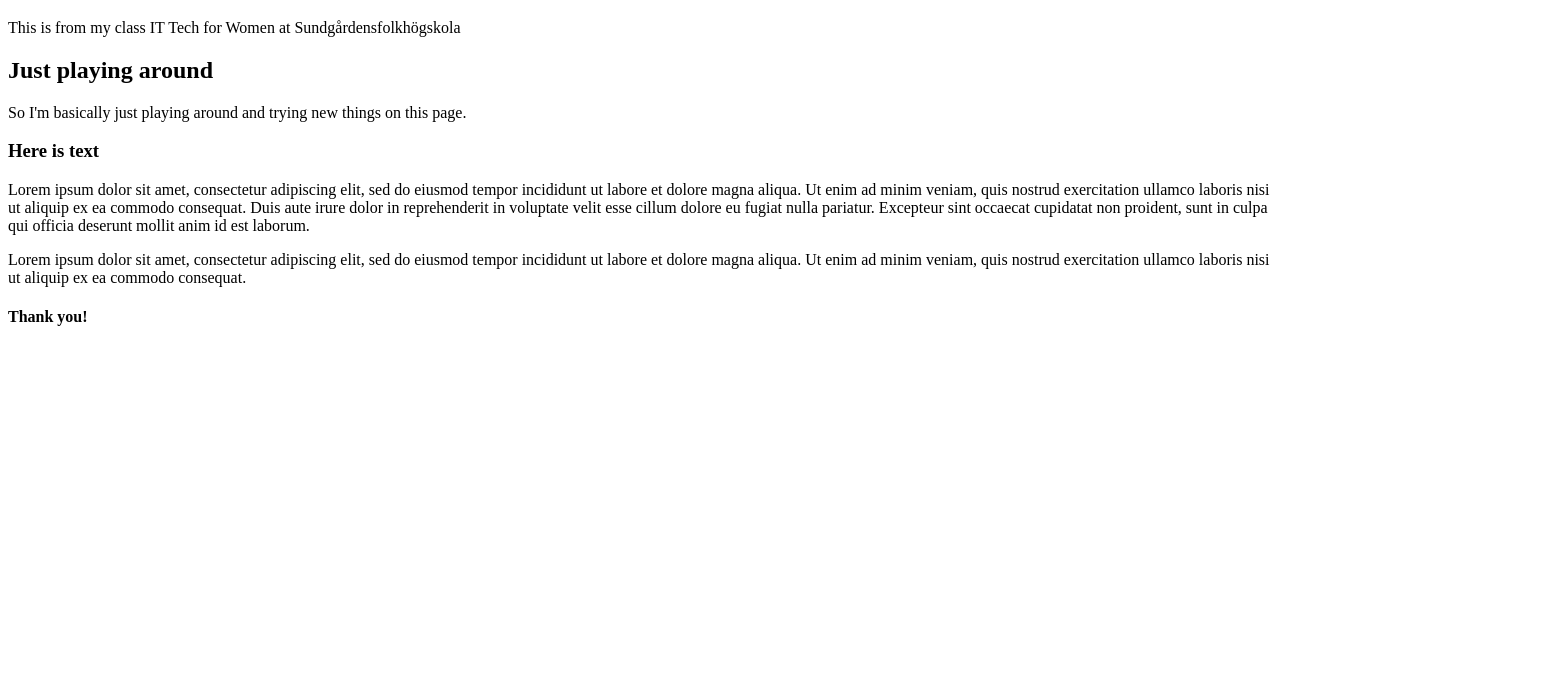
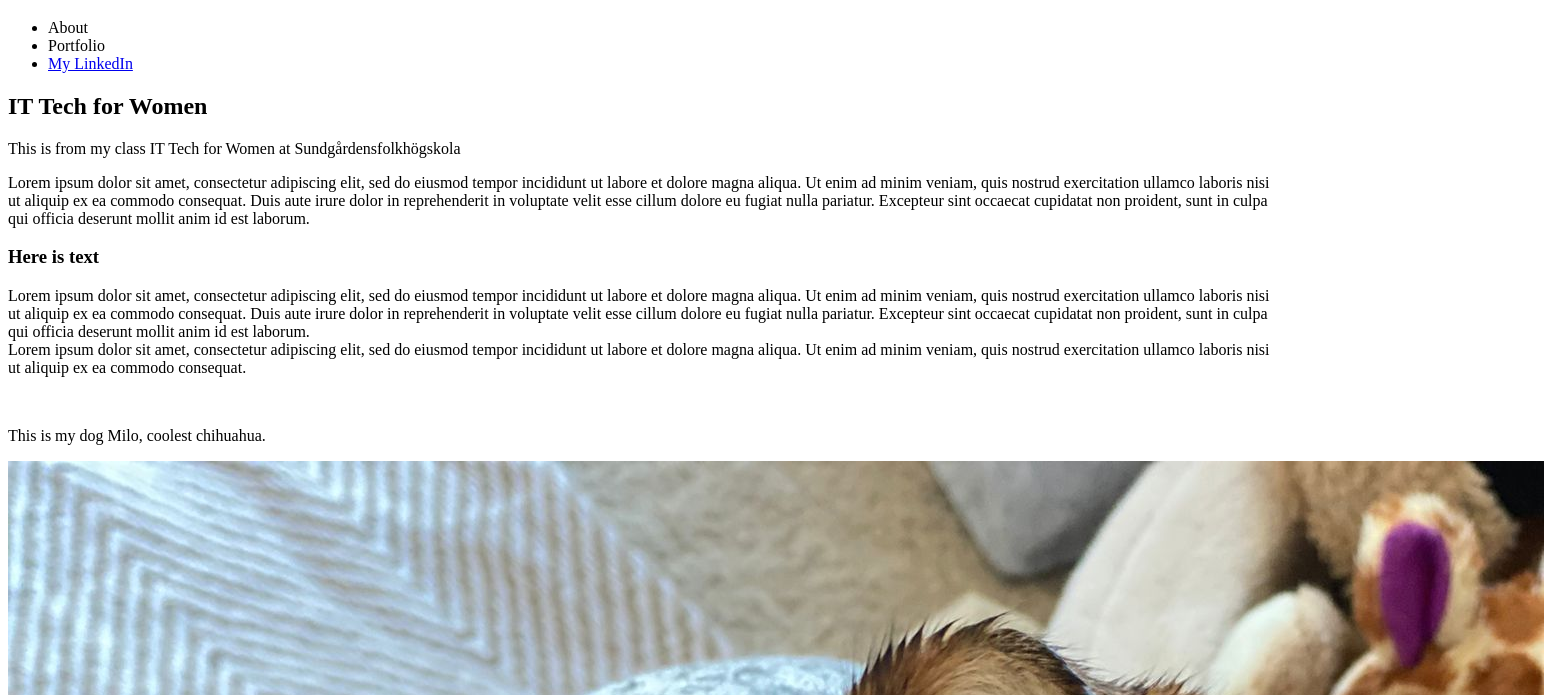
Before and after one commit to Lizzilo/sundgardenfirstpagetest, a plain HTML site: page index.html in a window 1280 px wide. Shown: the part 61-756 px from the top of the page, 1544 px wide, since content can reach past the window. Drawn offline with Linux system fonts and the light colour scheme.

Commit message:
initial commit

```diff
--- a/index.html
+++ b/index.html
@@ -7,11 +7,31 @@
     <title>My first webpage</title>
 </head>
  <body>
+   <header>
     <h1>Welcome to my first website</h1>
+     <nav>
+      <ul>
+         <li>About</li>
+         <li>Portfolio</li>
+         <li><a href="https://www.linkedin.com/in/liza-odish-505222b5/">My LinkedIn</a></li>
+      </ul>
+     </nav>
+   </header>
+
+<main>
+   <h2>IT Tech for Women</h2>
      <p>This is from my class IT Tech for Women at Sundgårdensfolkhögskola</p>
 
-    <h2>Just playing around</h2>
-     <p>So I'm basically just playing around and trying new things on this page.</p>
+    <section>
+     <p>Lorem ipsum dolor sit amet, consectetur adipiscing elit, sed do eiusmod tempor incididunt
+      ut labore et dolore magna aliqua. Ut enim ad minim veniam, quis nostrud exercitation ullamco
+      laboris nisi ut aliquip ex ea commodo consequat. Duis aute irure dolor in reprehenderit
+      in voluptate velit esse cillum dolore eu fugiat nulla pariatur.
+      Excepteur sint occaecat cupidatat non proident, sunt in culpa qui officia deserunt mollit anim
+      id est laborum.</p>
+   </section>
+
+   </main>
 
        <div>
         <h3>Here is text</h3>
@@ -21,14 +41,19 @@
             in voluptate velit esse cillum dolore eu fugiat nulla pariatur.
             Excepteur sint occaecat cupidatat non proident, sunt in culpa qui officia deserunt mollit anim
             id est laborum.
-        <br>
-        <p>Lorem ipsum dolor sit amet, consectetur adipiscing elit, sed do eiusmod tempor incididunt
+            <br>
+            Lorem ipsum dolor sit amet, consectetur adipiscing elit, sed do eiusmod tempor incididunt
             ut labore et dolore magna aliqua. Ut enim ad minim veniam, quis nostrud exercitation ullamco
-            laboris nisi ut aliquip ex ea commodo consequat.</p>
+            laboris nisi ut aliquip ex ea commodo consequat.
+         </p>
+            <br>
+            <p>This is my dog Milo, coolest chihuahua.</p>
+            <img src="images/milo.jpeg" alt="chihuahua" title="milo the chihuahua">
 
+<footer>
     <h4>Thank you!</h4>
        </div>
-
+</footer>
 
     <!--TO DO: add a paragraph with contact information-->
  </body>
```
Also changed, not shown: images/milo.jpeg (added).
